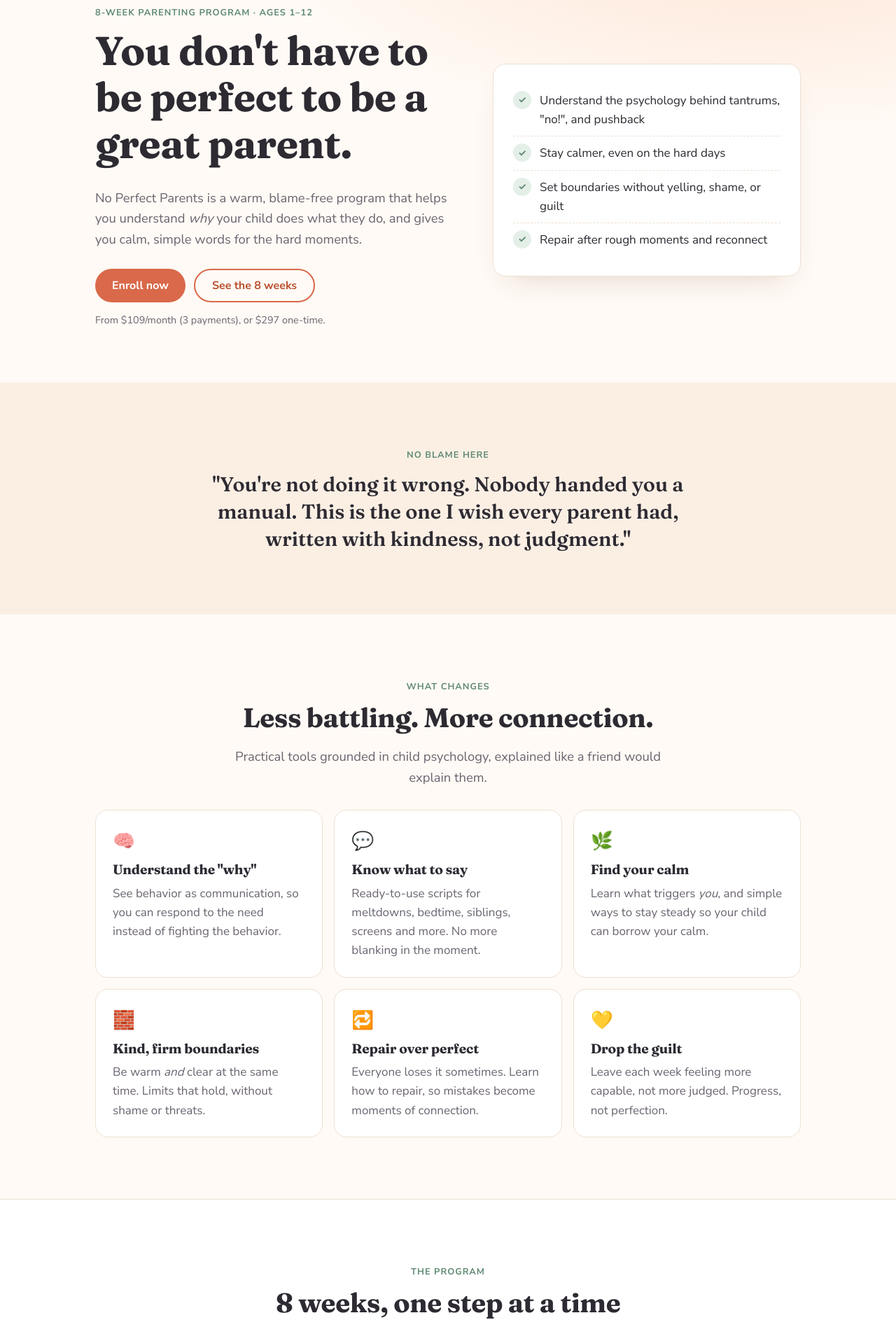
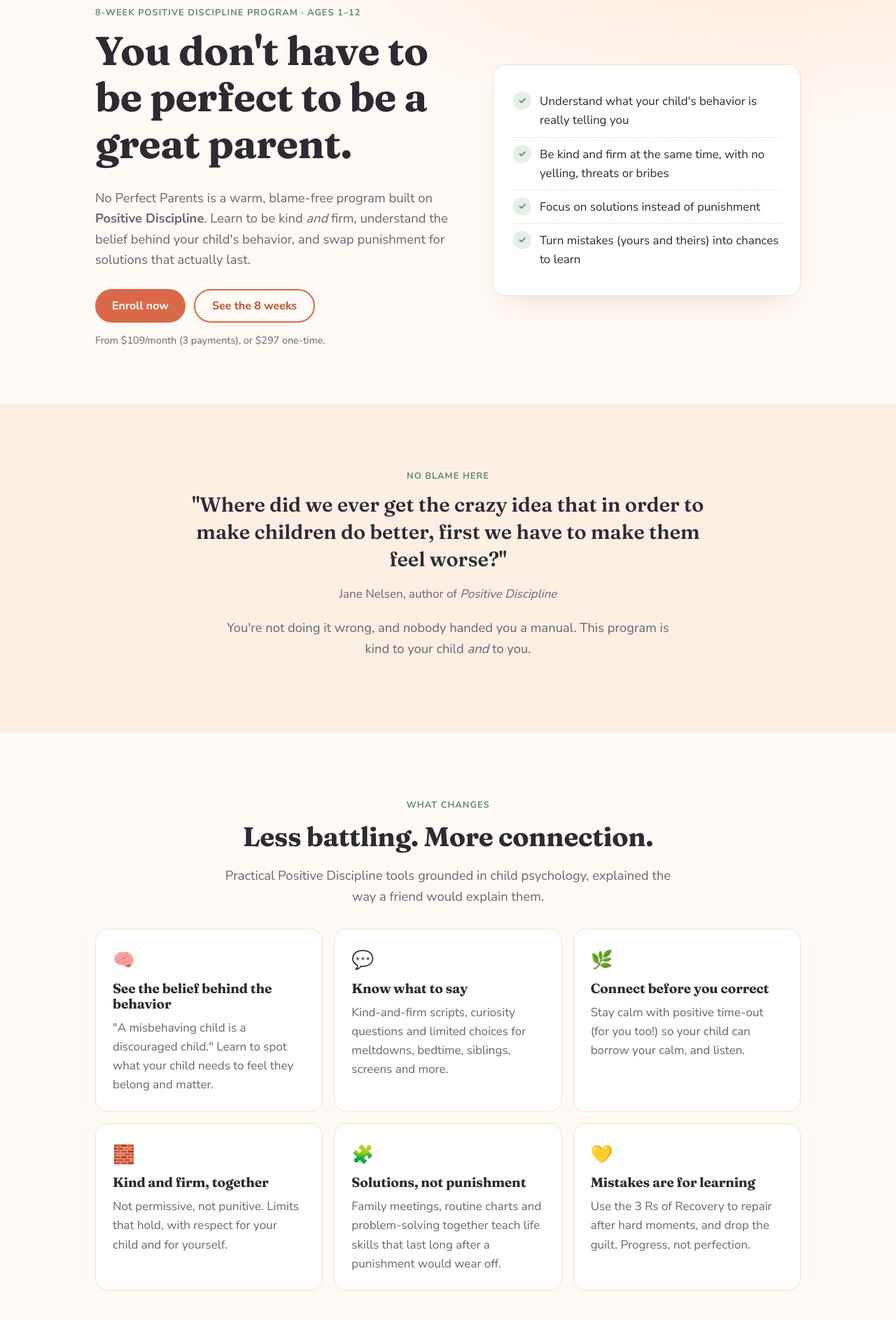
Before and after one commit to dimaawkal2-dev/Instagram-content, a plain HTML site: page website/index.html in a window 1280 px wide. Shown: the part 152-2038 px from the top of the page at 70% size. Drawn offline with Linux system fonts and the light colour scheme.

Commit message:
Reframe content, agents and course site around Positive Discipline
Co-Authored-By: Claude Opus 5.5 <noreply@anthropic.com>
Claude-Session: https://claude.ai/code/session_01Qs2UQJuJU7XTV6jrGLzVF9

```diff
--- a/website/index.html
+++ b/website/index.html
@@ -6,7 +6,7 @@
 <!-- DRAFT: remove the next line when you're ready for search engines to find the site -->
 <meta name="robots" content="noindex, nofollow">
 <title>No Perfect Parents | 8-Week Parenting Program</title>
-<meta name="description" content="An 8-week, blame-free parenting program for parents of kids aged 1–12. Learn why kids do what they do and what to say instead.">
+<meta name="description" content="An 8-week, blame-free Positive Discipline program for parents of kids aged 1–12. Learn to be kind and firm, connect before you correct, and focus on solutions instead of punishment.">
 <link rel="preconnect" href="https://fonts.googleapis.com">
 <link rel="preconnect" href="https://fonts.gstatic.com" crossorigin>
 <link href="https://fonts.googleapis.com/css2?family=Fraunces:opsz,wght@9..144,600;9..144,700&family=Nunito+Sans:wght@400;600;700&display=swap" rel="stylesheet">
@@ -158,9 +158,9 @@
   <section class="hero">
     <div class="wrap hero-grid">
       <div>
-        <span class="eyebrow">8-week parenting program · ages 1–12</span>
+        <span class="eyebrow">8-week Positive Discipline program · ages 1–12</span>
         <h1>You don't have to be perfect to be a great parent.</h1>
-        <p class="lead">No Perfect Parents is a warm, blame-free program that helps you understand <em>why</em> your child does what they do, and gives you calm, simple words for the hard moments.</p>
+        <p class="lead">No Perfect Parents is a warm, blame-free program built on <strong>Positive Discipline</strong>. Learn to be kind <em>and</em> firm, understand the belief behind your child's behavior, and swap punishment for solutions that actually last.</p>
         <div class="hero-ctas">
           <a class="btn" href="#pricing">Enroll now</a>
           <a class="btn ghost" href="#curriculum">See the 8 weeks</a>
@@ -169,10 +169,10 @@
       </div>
       <div class="hero-card" aria-label="What you'll learn">
         <ul>
-          <li><span class="tick">✓</span><span>Understand the psychology behind tantrums, "no!", and pushback</span></li>
-          <li><span class="tick">✓</span><span>Stay calmer, even on the hard days</span></li>
-          <li><span class="tick">✓</span><span>Set boundaries without yelling, shame, or guilt</span></li>
-          <li><span class="tick">✓</span><span>Repair after rough moments and reconnect</span></li>
+          <li><span class="tick">✓</span><span>Understand what your child's behavior is really telling you</span></li>
+          <li><span class="tick">✓</span><span>Be kind and firm at the same time, with no yelling, threats or bribes</span></li>
+          <li><span class="tick">✓</span><span>Focus on solutions instead of punishment</span></li>
+          <li><span class="tick">✓</span><span>Turn mistakes (yours and theirs) into chances to learn</span></li>
         </ul>
       </div>
     </div>
@@ -182,7 +182,9 @@
   <section class="promise center">
     <div class="wrap">
       <span class="eyebrow">No blame here</span>
-      <p class="quote">"You're not doing it wrong. Nobody handed you a manual. This is the one I wish every parent had, written with kindness, not judgment."</p>
+      <p class="quote">"Where did we ever get the crazy idea that in order to make children do better, first we have to make them feel worse?"</p>
+      <p style="margin-top:16px;color:var(--muted)">Jane Nelsen, author of <em>Positive Discipline</em></p>
+      <p class="lead" style="margin-top:20px">You're not doing it wrong, and nobody handed you a manual. This program is kind to your child <em>and</em> to you.</p>
     </div>
   </section>
 
@@ -192,15 +194,15 @@
       <div class="center">
         <span class="eyebrow">What changes</span>
         <h2>Less battling. More connection.</h2>
-        <p class="lead">Practical tools grounded in child psychology, explained like a friend would explain them.</p>
+        <p class="lead">Practical Positive Discipline tools grounded in child psychology, explained the way a friend would explain them.</p>
       </div>
       <div class="grid">
-        <div class="card"><div class="icon">🧠</div><h3>Understand the "why"</h3><p>See behavior as communication, so you can respond to the need instead of fighting the behavior.</p></div>
-        <div class="card"><div class="icon">💬</div><h3>Know what to say</h3><p>Ready-to-use scripts for meltdowns, bedtime, siblings, screens and more. No more blanking in the moment.</p></div>
-        <div class="card"><div class="icon">🌿</div><h3>Find your calm</h3><p>Learn what triggers <em>you</em>, and simple ways to stay steady so your child can borrow your calm.</p></div>
-        <div class="card"><div class="icon">🧱</div><h3>Kind, firm boundaries</h3><p>Be warm <em>and</em> clear at the same time. Limits that hold, without shame or threats.</p></div>
-        <div class="card"><div class="icon">🔁</div><h3>Repair over perfect</h3><p>Everyone loses it sometimes. Learn how to repair, so mistakes become moments of connection.</p></div>
-        <div class="card"><div class="icon">💛</div><h3>Drop the guilt</h3><p>Leave each week feeling more capable, not more judged. Progress, not perfection.</p></div>
+        <div class="card"><div class="icon">🧠</div><h3>See the belief behind the behavior</h3><p>"A misbehaving child is a discouraged child." Learn to spot what your child needs to feel they belong and matter.</p></div>
+        <div class="card"><div class="icon">💬</div><h3>Know what to say</h3><p>Kind-and-firm scripts, curiosity questions and limited choices for meltdowns, bedtime, siblings, screens and more.</p></div>
+        <div class="card"><div class="icon">🌿</div><h3>Connect before you correct</h3><p>Stay calm with positive time-out (for you too!) so your child can borrow your calm, and listen.</p></div>
+        <div class="card"><div class="icon">🧱</div><h3>Kind and firm, together</h3><p>Not permissive, not punitive. Limits that hold, with respect for your child and for yourself.</p></div>
+        <div class="card"><div class="icon">🧩</div><h3>Solutions, not punishment</h3><p>Family meetings, routine charts and problem-solving together teach life skills that last long after a punishment would wear off.</p></div>
+        <div class="card"><div class="icon">💛</div><h3>Mistakes are for learning</h3><p>Use the 3 Rs of Recovery to repair after hard moments, and drop the guilt. Progress, not perfection.</p></div>
       </div>
     </div>
   </section>
@@ -214,14 +216,14 @@
         <p class="lead">One focused module a week, with short lessons you can fit around real family life.</p>
       </div>
       <ol class="weeks">
-        <li class="week"><div class="week-num"><small>Week</small><span>1</span></div><div><h3>Why kids do that</h3><p>Behavior as communication, the developing brain, and what your child actually needs.</p></div></li>
-        <li class="week"><div class="week-num"><small>Week</small><span>2</span></div><div><h3>Your calm comes first</h3><p>Spot your triggers, regulate yourself, and become the steady place your child leans on.</p></div></li>
-        <li class="week"><div class="week-num"><small>Week</small><span>3</span></div><div><h3>Big feelings &amp; tantrums</h3><p>What to say (and skip) during meltdowns, and how to help kids name and handle emotions.</p></div></li>
-        <li class="week"><div class="week-num"><small>Week</small><span>4</span></div><div><h3>Boundaries without blame</h3><p>Warm and firm limits, giving choices, and following through without yelling.</p></div></li>
-        <li class="week"><div class="week-num"><small>Week</small><span>5</span></div><div><h3>Bedtime, mornings &amp; routines</h3><p>Turn daily battle zones into predictable, calmer rhythms.</p></div></li>
-        <li class="week"><div class="week-num"><small>Week</small><span>6</span></div><div><h3>Siblings &amp; everyday battles</h3><p>Stop playing referee and coach kids to solve problems together.</p></div></li>
-        <li class="week"><div class="week-num"><small>Week</small><span>7</span></div><div><h3>Screens, school &amp; growing kids</h3><p>Screen-time transitions, homework, friendships, and staying connected as kids get older.</p></div></li>
-        <li class="week"><div class="week-num"><small>Week</small><span>8</span></div><div><h3>Repair &amp; reconnection</h3><p>Repair after hard moments, build lasting connection, and make your own family plan.</p></div></li>
+        <li class="week"><div class="week-num"><small>Week</small><span>1</span></div><div><h3>Kind and firm: the Positive Discipline way</h3><p>Why punishment and permissiveness both backfire, and what long-term parenting looks like instead.</p></div></li>
+        <li class="week"><div class="week-num"><small>Week</small><span>2</span></div><div><h3>Your calm comes first</h3><p>"Flipping your lid", spotting your triggers, and positive time-out for parents and kids.</p></div></li>
+        <li class="week"><div class="week-num"><small>Week</small><span>3</span></div><div><h3>The belief behind the behavior</h3><p>Belonging and significance, the four mistaken goals, and what to do when you see each one.</p></div></li>
+        <li class="week"><div class="week-num"><small>Week</small><span>4</span></div><div><h3>Connection before correction</h3><p>Validating big feelings, special time, and encouragement instead of praise.</p></div></li>
+        <li class="week"><div class="week-num"><small>Week</small><span>5</span></div><div><h3>Focus on solutions</h3><p>Curiosity questions, logical consequences vs. punishment, and following through with kindness and firmness.</p></div></li>
+        <li class="week"><div class="week-num"><small>Week</small><span>6</span></div><div><h3>Routines, choices &amp; cooperation</h3><p>Routine charts, limited choices and ending power struggles at bedtime and in the morning.</p></div></li>
+        <li class="week"><div class="week-num"><small>Week</small><span>7</span></div><div><h3>Family meetings, siblings &amp; screens</h3><p>Solving problems together, stepping out of the referee role, and screens and school for growing kids.</p></div></li>
+        <li class="week"><div class="week-num"><small>Week</small><span>8</span></div><div><h3>Mistakes are opportunities to learn</h3><p>The 3 Rs of Recovery, building life skills, and your own long-term family plan.</p></div></li>
       </ol>
     </div>
   </section>
@@ -239,7 +241,7 @@
           <ul class="list">
             <li>You have a child aged 1–12</li>
             <li>You're tired of yelling, then feeling guilty</li>
-            <li>You want to understand your child, not just control behavior</li>
+            <li>You want discipline that teaches, not punishes</li>
             <li>You want practical words you can use today</li>
             <li>You're doing your best and want support, not judgment</li>
           </ul>
@@ -247,7 +249,7 @@
         <div class="card">
           <h3>It's not the right fit if…</h3>
           <ul class="list no">
-            <li>You're looking for strict, punishment-based methods</li>
+            <li>You're looking for punishment-based methods (or no limits at all)</li>
             <li>You want a quick fix with no practice</li>
             <li>Your child needs a diagnosis or therapy. Please see a licensed professional for that (this program can sit alongside that support)</li>
           </ul>
@@ -263,7 +265,7 @@
       <div>
         <span class="eyebrow">Your guide</span>
         <h2>Hi, I'm <span class="ph">[Your name]</span></h2>
-        <p>I'm a parenting consultant and clinical psychology trainee. I created No Perfect Parents because so many parents I talk to feel blamed, overwhelmed and alone. You deserve tools that are grounded in psychology <em>and</em> delivered with kindness.</p>
+        <p>I'm a <strong>Certified Positive Discipline Parent Educator</strong>, a parenting consultant, and a clinical psychology trainee. I created No Perfect Parents because so many parents I talk to feel blamed, overwhelmed and alone. Positive Discipline gave me a way to help parents that is kind <em>and</em> firm, and that's what you deserve too.</p>
         <p><span class="ph">[Add 1–2 sentences about your experience, training and why this work matters to you.]</span></p>
         <p>Follow along on Instagram: <a href="#" rel="noopener"><span class="ph">[@your-handle]</span></a></p>
       </div>
@@ -323,6 +325,7 @@
         <h2>Frequently asked</h2>
       </div>
       <div class="faq">
+        <details><summary>What is Positive Discipline?</summary><p>Positive Discipline is a parenting approach based on the work of Alfred Adler and Rudolf Dreikurs, developed by Dr. Jane Nelsen. It's kind and firm at the same time: no punishment, shaming or permissiveness. It helps children feel a sense of belonging and learn life skills like responsibility, problem-solving and cooperation.</p></details>
         <details><summary>What ages is this for?</summary><p>Parents and caregivers of children aged 1–12. Each module includes examples for little ones and for older kids.</p></details>
         <details><summary>How much time does it take each week?</summary><p><span class="ph">[e.g. About 30–45 minutes of video lessons plus a short practice task.]</span> You can go at your own pace.</p></details>
         <details><summary>How do I access the lessons after I pay?</summary><p><span class="ph">[Explain delivery, e.g. "You'll receive an email within 24 hours with your login / access link."]</span></p></details>
@@ -351,7 +354,7 @@
       <a href="#"><span class="ph">[Terms &amp; refund policy]</span></a>
       <a href="#"><span class="ph">[Contact email]</span></a>
     </div>
-    <p>No Perfect Parents is an educational program and does not provide therapy, diagnosis or medical advice. © <span id="year"></span> <span class="ph">[Your name / business name]</span></p>
+    <p>No Perfect Parents is an educational program and does not provide therapy, diagnosis or medical advice. <span class="ph">[Add any attribution or trademark notice the Positive Discipline Association requires.]</span> © <span id="year"></span> <span class="ph">[Your name / business name]</span></p>
   </div>
 </footer>
 
```
Also changed, not shown: website/preview-mobile.png, 11 other files.
